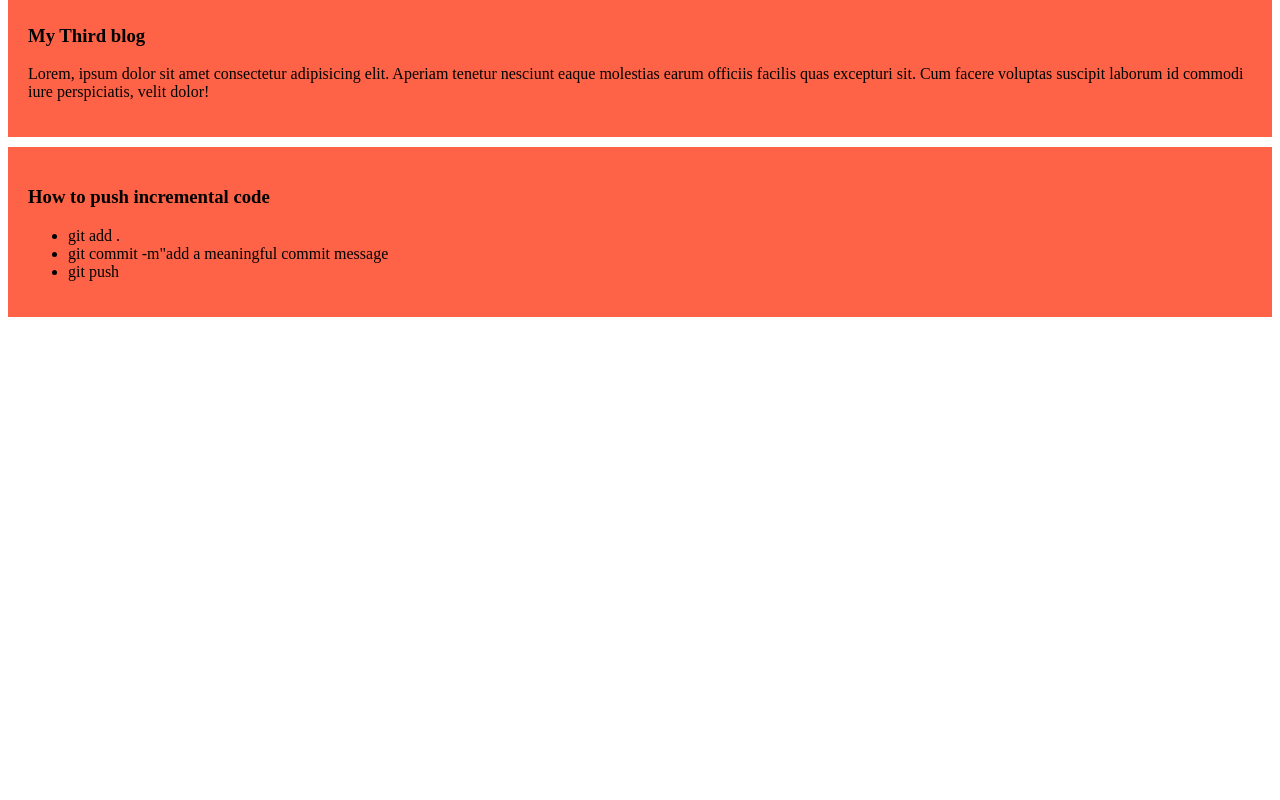
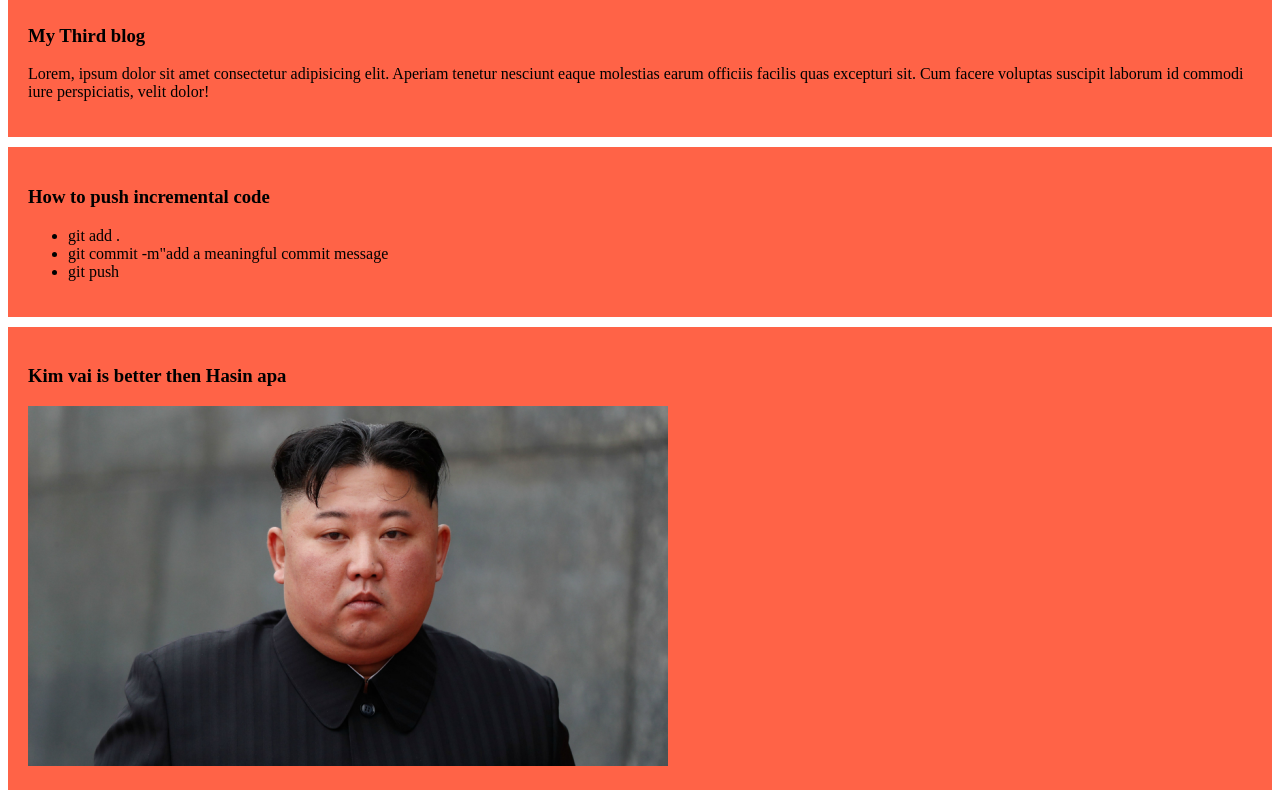
Before and after one commit to Mohammedefti/my-simple-website, a plain HTML site: page index.html in a window 1280 px wide. Shown: the part 345-1145 px from the top of the page. Before the commit the page ends 800 px from the top, so only its background shows below. Drawn offline with Linux system fonts and the light colour scheme.

Commit message:
added kim with a dim

```diff
--- a/index.html
+++ b/index.html
@@ -33,5 +33,9 @@
             <li>git push</li>
         </ul>
     </div>
+    <div>
+        <h3>Kim vai is better then Hasin apa</h3>
+        <img src="images/kim.webp" alt="">
+    </div>
 </body>
 </html>
```
Also changed, not shown: Images/kim.webp (added).
